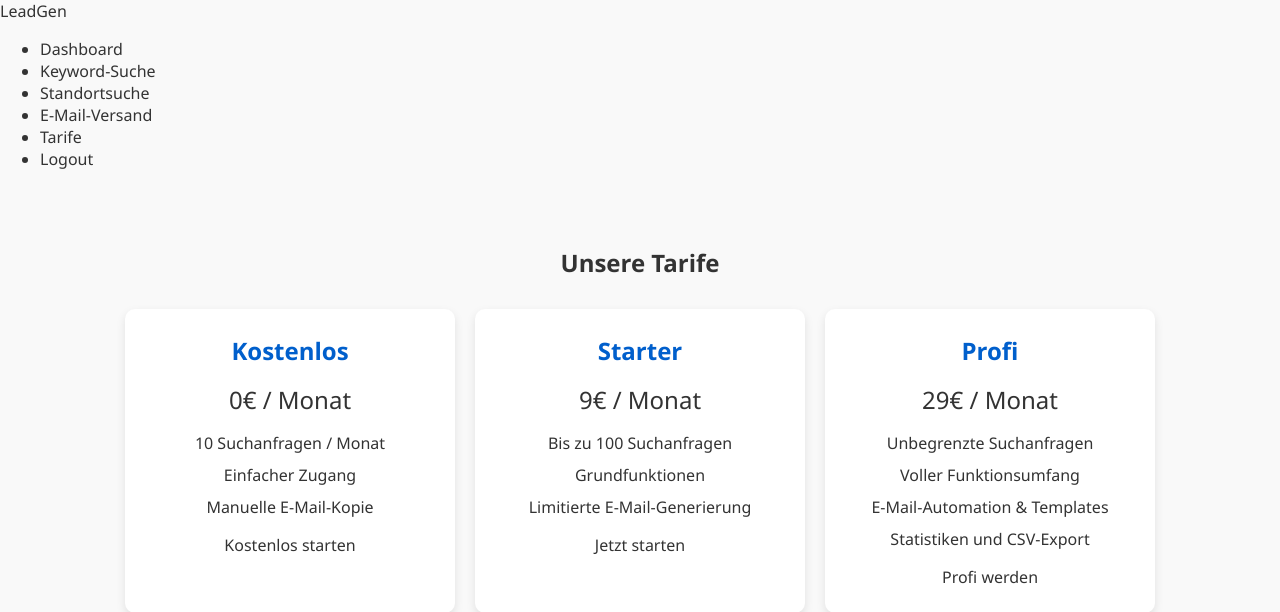
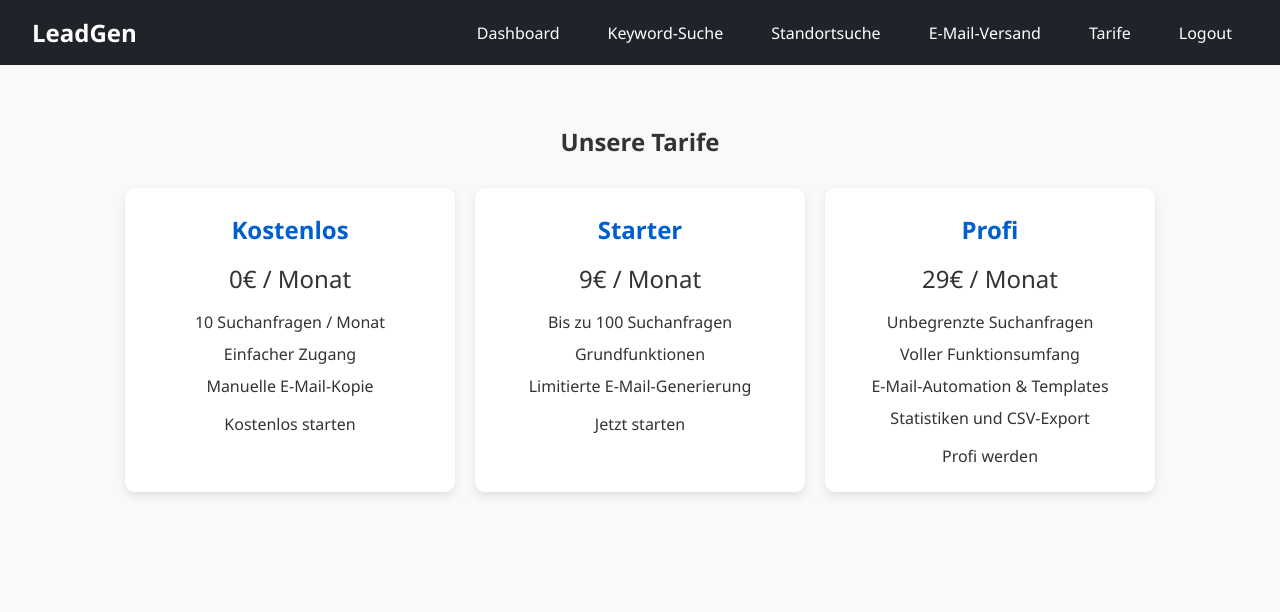
Before and after one commit to MerabTserodze/leadgen-app, a Flask app: page /preise in a window 1280 px wide. Shown: the top 612 px of the page. Run offline with Flask 3, Linux system fonts and the light colour scheme.

Commit message:
Update style.css

```diff
--- a/static/style.css
+++ b/static/style.css
@@ -6,6 +6,39 @@ body {
     background-color: #f9f9f9;
     color: #333;
 }
+.navbar {
+    background-color: #20232a;
+    color: #fff;
+    padding: 1rem 2rem;
+    display: flex;
+    justify-content: space-between;
+    align-items: center;
+}
+
+.navbar .logo {
+    font-size: 1.5rem;
+    font-weight: bold;
+}
+
+.navbar ul {
+    list-style: none;
+    display: flex;
+    gap: 1rem;
+    margin: 0;
+    padding: 0;
+}
+
+.navbar ul li a {
+    color: #fff;
+    padding: 0.5rem 1rem;
+    transition: background 0.3s ease;
+}
+
+.navbar ul li a:hover {
+    background-color: #333;
+    border-radius: 5px;
+}
+
 
 a {
     text-decoration: none;
```
